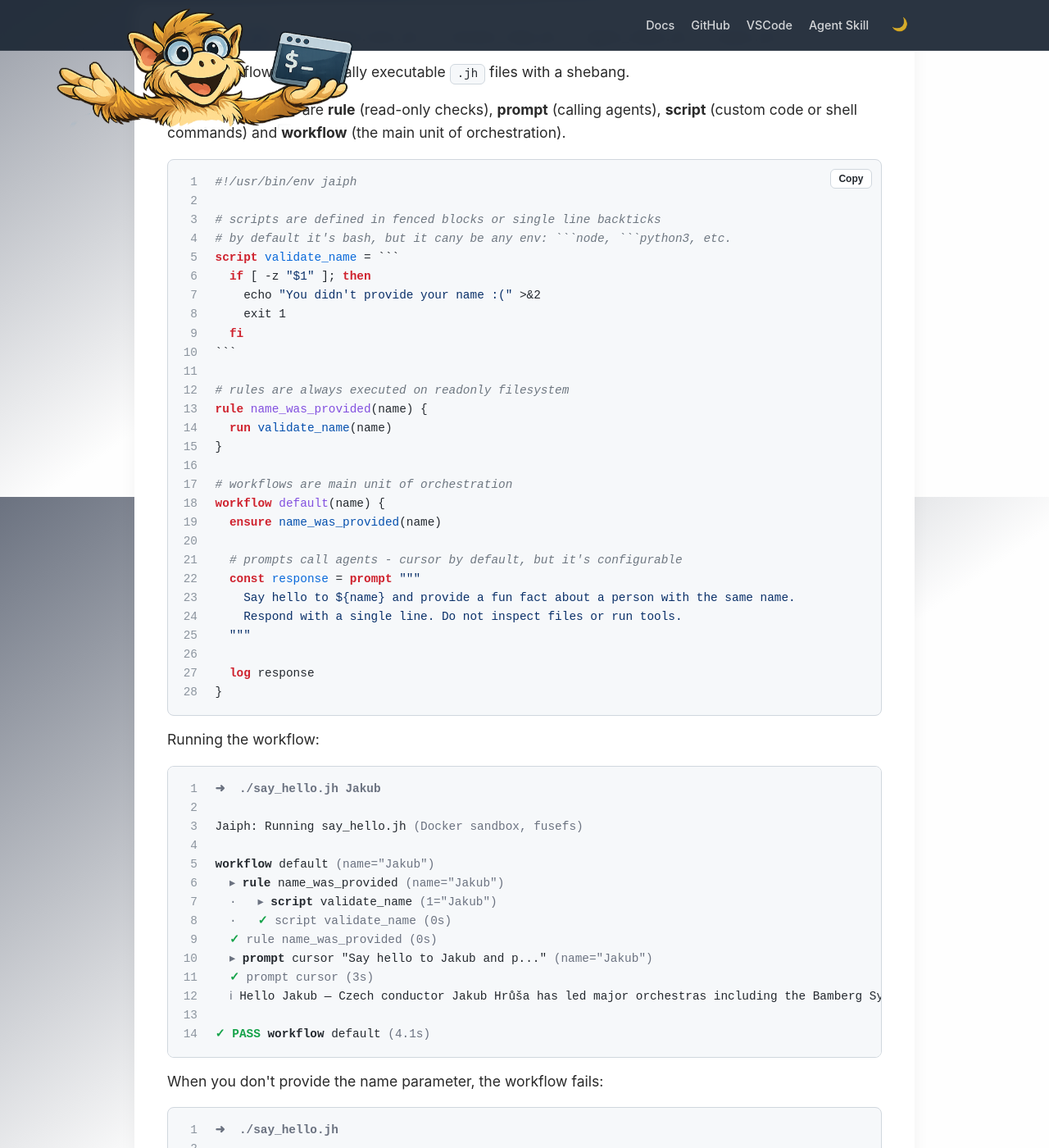
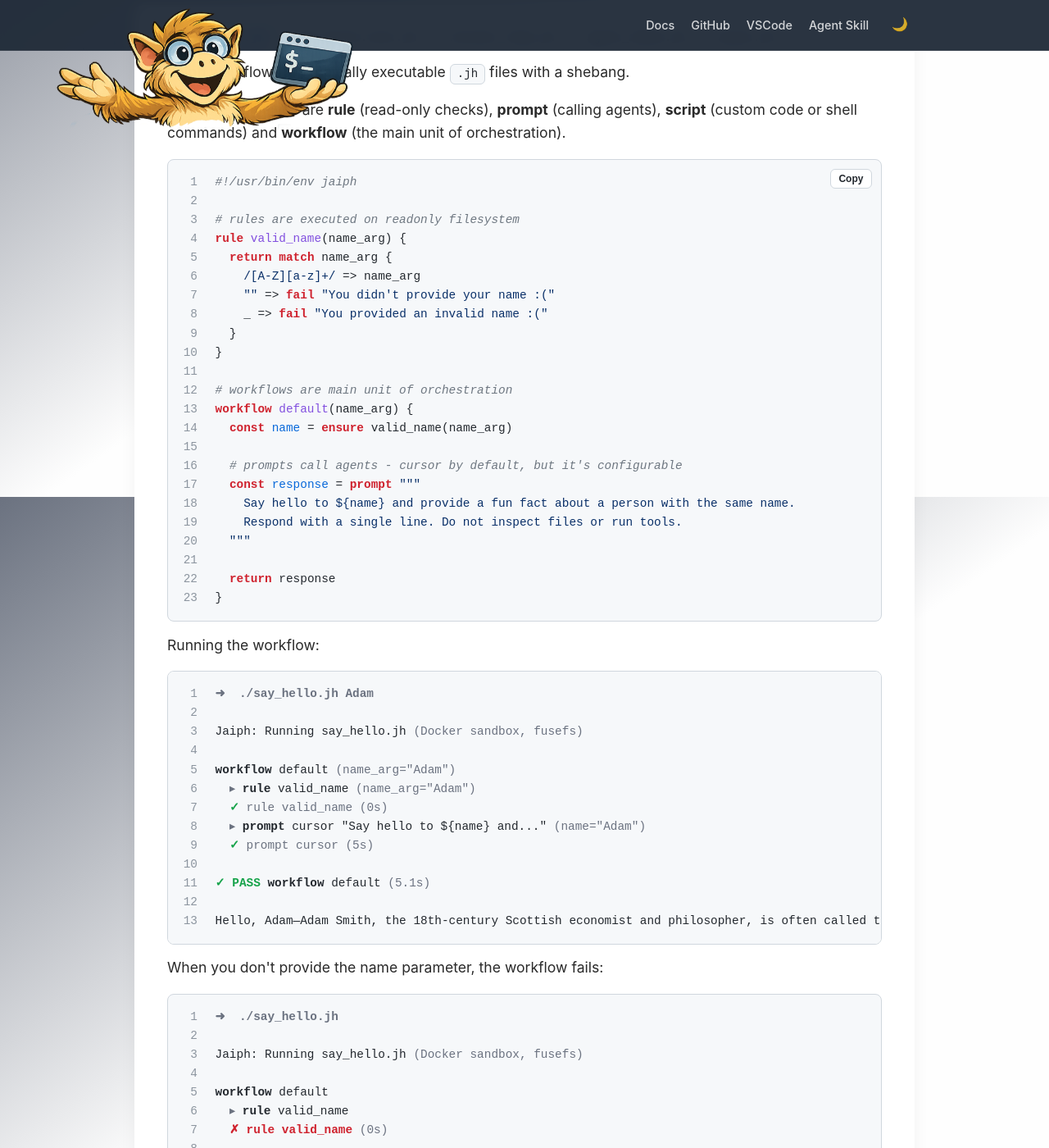
Before and after one commit to jaiphlang/jaiph, a Jekyll site: the page built from docs/index.html, in a window 1280 px wide and 1400 px high, scrolled down 2094 px. Shown: the whole window at 82% size. Built offline with Jekyll 4.4.1, drawn with Linux system fonts in a browser that asks for light colours; some of the changed text lies outside the part shown.

Commit message:
Docs: Sync samples, sharpen channels/async wording, extend Jaiph highlighter
- index.html: re-sync code samples (`say_hello.jh`, `say_hello.test.jh`,
  `recover_loop.jh`) and run-output blocks to match the current examples,
  including `match` rules, explicit `return`, prompt-placeholder previews,
  and the explicit `const response = run …` capture.
- index.html: rewrite the channels paragraph to lead with a concrete
  `findings -> analyst` example instead of the dense dispatch contract,
  and drop `Handle<T>` jargon from the async paragraph in favor of
  "resolves on the first read, or at the end of the embracing workflow."
- assets/js/main.js: extend the Jaiph syntax highlighter to color
  `match` / `return` / `fail` keywords, the `=>` arrow, single- and
  triple-backtick scripts, and bare regex literals at the start of an
  expression.
- examples/recover_loop.jh: trim stale top-of-file comment and shorten
  the recover-body logerr message; this is the canonical source the
  doc snippet now mirrors.
- Delete examples/recover_loop.test.jh — referenced a `check_report`
  script that no longer exists in the recast example.

Made-with: Cursor

````diff
--- a/docs/assets/js/main.js
+++ b/docs/assets/js/main.js
@@ -26,6 +26,9 @@
         "async",
         "prompt",
         "returns",
+        "return",
+        "match",
+        "fail",
         "mock",
         "log",
         "logerr",
@@ -54,6 +57,21 @@
     function tokenizeJaiphLine(line, state) {
         const tokens = [];
         let i = 0;
+
+        if (state.inFence) {
+            const trimmed = line.trim();
+            if (trimmed === "```") {
+                state.inFence = false;
+                const leading = line.match(/^(\s*)/);
+                if (leading && leading[1]) {
+                    tokens.push({ type: "whitespace", value: leading[1], kind: "plain" });
+                }
+                tokens.push({ type: "fence", value: "```", kind: "string" });
+                return tokens;
+            }
+            tokens.push({ type: "string", value: line, kind: "string" });
+            return tokens;
+        }
 
         while (i < line.length) {
             const ch = line[i];
@@ -84,6 +102,31 @@
             if (ch === "/" && line[i + 1] === "/") {
                 tokens.push({ type: "comment", value: line.slice(i), kind: "comment" });
                 break;
+            }
+
+            if (ch === "/") {
+                // Treat /.../ as a regex literal when it appears at the start of
+                // an expression on this line (e.g. a match-arm LHS). Heuristic:
+                // no significant tokens emitted yet on this line.
+                const noSignificant = tokens.every(function (t) {
+                    return t.type === "whitespace" || t.type === "comment";
+                });
+                if (noSignificant) {
+                    let j = i + 1;
+                    while (j < line.length && line[j] !== "/") {
+                        if (line[j] === "\\" && j + 1 < line.length) {
+                            j += 2;
+                            continue;
+                        }
+                        j += 1;
+                    }
+                    if (j < line.length && line[j] === "/" && j > i + 1) {
+                        j += 1;
+                        tokens.push({ type: "regex", value: line.slice(i, j), kind: "string" });
+                        i = j;
+                        continue;
+                    }
+                }
             }
 
             if (ch === "#") {
@@ -140,6 +183,32 @@
             if (ch === "-" && line[i + 1] === ">") {
                 tokens.push({ type: "arrow", value: "->", kind: "operator" });
                 i += 2;
+                continue;
+            }
+
+            if (ch === "=" && line[i + 1] === ">") {
+                tokens.push({ type: "fat_arrow", value: "=>", kind: "operator" });
+                i += 2;
+                continue;
+            }
+
+            if (ch === "`" && line[i + 1] === "`" && line[i + 2] === "`") {
+                tokens.push({ type: "fence", value: "```", kind: "string" });
+                i += 3;
+                state.inFence = true;
+                continue;
+            }
+
+            if (ch === "`") {
+                const start = i;
+                i += 1;
+                while (i < line.length && line[i] !== "`") {
+                    i += 1;
+                }
+                if (i < line.length) {
+                    i += 1;
+                }
+                tokens.push({ type: "string", value: line.slice(start, i), kind: "string" });
                 continue;
             }
 
@@ -416,7 +485,7 @@
      *   Array of line nodes with annotated tokens.
      */
     function parseJaiph(raw) {
-        const state = { inString: false };
+        const state = { inString: false, inFence: false };
         const tokenLines = raw.split("\n").map(function (line) {
             return tokenizeJaiphLine(line, state);
         });
--- a/docs/index.html
+++ b/docs/index.html
@@ -168,23 +168,18 @@ layout: null
                     </p>
                     <pre><code class="language-jaiph" data-sample-source>#!/usr/bin/env jaiph
 
-# scripts are defined in fenced blocks or single line backticks
-# by default it's bash, but it cany be any env: ```node, ```python3, etc.
-script validate_name = ```
-  if [ -z "$1" ]; then
-    echo "You didn't provide your name :(" >&2
-    exit 1
-  fi
-```
-
-# rules are always executed on readonly filesystem
-rule name_was_provided(name) {
-  run validate_name(name)
+# rules are executed on readonly filesystem
+rule valid_name(name_arg) {
+  return match name_arg {
+    /[A-Z][a-z]+/ =&gt; name_arg
+    "" =&gt; fail "You didn't provide your name :("
+    _ =&gt; fail "You provided an invalid name :("
+  }
 }
 
 # workflows are main unit of orchestration
-workflow default(name) {
-  ensure name_was_provided(name)
+workflow default(name_arg) {
+  const name = ensure valid_name(name_arg)
 
   # prompts call agents - cursor by default, but it's configurable
   const response = prompt """
@@ -192,33 +187,30 @@ workflow default(name) {
     Respond with a single line. Do not inspect files or run tools.
   """
 
-  log response
+  return response
 }</code></pre>
                     <p>Running the workflow:</p>
-                    <pre><code class="jaiph-run" data-sample-output="success"><span class="run-command">➜  ./say_hello.jh Jakub</span>
+                    <pre><code class="jaiph-run" data-sample-output="success"><span class="run-command">➜  ./say_hello.jh Adam</span>
 
 Jaiph: Running say_hello.jh<span class="run-banner-meta"> (Docker sandbox, fusefs)</span>
 
-<span class="run-keyword">workflow</span> default <span class="run-params">(name="Jakub")</span>
-  <span class="run-marker">▸</span> <span class="run-keyword">rule</span> name_was_provided <span class="run-params">(name="Jakub")</span>
-  <span class="run-marker">·</span>   <span class="run-marker">▸</span> <span class="run-keyword">script</span> validate_name <span class="run-params">(1="Jakub")</span>
-  <span class="run-marker">·</span>   <span class="run-pass">✓</span> <span class="run-time">script validate_name (0s)</span>
-  <span class="run-pass">✓</span> <span class="run-time">rule name_was_provided (0s)</span>
-  <span class="run-marker">▸</span> <span class="run-keyword">prompt</span> cursor "Say hello to Jakub and p..." <span class="run-params">(name="Jakub")</span>
-  <span class="run-pass">✓</span> <span class="run-time">prompt cursor (3s)</span>
-  <span class="run-marker">ℹ</span> Hello Jakub — Czech conductor Jakub Hrůša has led major orchestras including the Bamberg Symphony and often appears at the BBC Proms.
+<span class="run-keyword">workflow</span> default <span class="run-params">(name_arg="Adam")</span>
+  <span class="run-marker">▸</span> <span class="run-keyword">rule</span> valid_name <span class="run-params">(name_arg="Adam")</span>
+  <span class="run-pass">✓</span> <span class="run-time">rule valid_name (0s)</span>
+  <span class="run-marker">▸</span> <span class="run-keyword">prompt</span> cursor "Say hello to ${name} and..." <span class="run-params">(name="Adam")</span>
+  <span class="run-pass">✓</span> <span class="run-time">prompt cursor (5s)</span>
 
-<span class="run-pass">✓ PASS</span> <span class="run-keyword">workflow</span> default <span class="run-time">(4.1s)</span></code></pre>
+<span class="run-pass">✓ PASS</span> <span class="run-keyword">workflow</span> default <span class="run-time">(5.1s)</span>
+
+Hello, Adam—Adam Smith, the 18th-century Scottish economist and philosopher, is often called the father of modern economics for his landmark work *The Wealth of Nations*.</code></pre>
                     <p>When you don't provide the name parameter, the workflow fails:</p>
                     <pre><code class="jaiph-run" data-sample-output="failure"><span class="run-command">➜  ./say_hello.jh</span>
 
 Jaiph: Running say_hello.jh<span class="run-banner-meta"> (Docker sandbox, fusefs)</span>
 
 <span class="run-keyword">workflow</span> default
-  <span class="run-marker">▸</span> <span class="run-keyword">rule</span> name_was_provided
-  <span class="run-marker">·</span>   <span class="run-marker">▸</span> <span class="run-keyword">script</span> validate_name
-  <span class="run-marker">·</span>   <span class="run-fail">✗ script validate_name</span> <span class="run-time">(0s)</span>
-  <span class="run-fail">✗ rule name_was_provided</span> <span class="run-time">(0s)</span>
+  <span class="run-marker">▸</span> <span class="run-keyword">rule</span> valid_name
+  <span class="run-fail">✗ rule valid_name</span> <span class="run-time">(0s)</span>
 
 <span class="run-fail">✗ FAIL</span> <span class="run-keyword">workflow</span> default <span class="run-time">(0.4s)</span>
   Logs: &lt;path&gt;
@@ -251,6 +243,10 @@ Jaiph: Running say_hello.jh<span class="run-banner-meta"> (Docker sandbox, fusef
 
 import "say_hello.jh" as hello
 
+# We expect this test to fail due to mismatch in error message
+# between the prompt and the error message in the test file.
+# We use it to verify the test works and the error message output
+# is correct.
 test "without name, workflow fails with validation message" {
   # When
   const response = run hello.default() allow_failure
@@ -261,10 +257,14 @@ test "without name, workflow fails with validation message" {
 
 test "with name, returns greeting and logs response" {
   # Given
-  mock prompt "Hello Alice! Fun fact: Alice in Wonderland was written by Lewis Carroll."
+  const expected_response = "Hello Alice! Fun fact: Alice in Wonderland was written by Lewis Carroll."
+  mock prompt expected_response
 
   # When
-  run hello.default("Alice")
+  const response = run hello.default("Alice")
+
+  # Then
+  expect_equal response expected_response
 }</code></pre>
                     <p>Example failing test run output (expected string omits the trailing <code>:(</code> from stderr):
                     </p>
@@ -285,52 +285,64 @@ testing say_hello.test.jh
                 <div class="code-tab-panel" data-panel="recover-loop-jh" data-sample="recover-loop"
                     data-sample-file="recover_loop.jh">
                     <p>The <code>run … recover</code> pattern is a first-class repair-and-retry loop.
-                        When the target fails, the <code>recover(err)</code> body runs, then the target
-                        is retried automatically. The loop stops on success or when the retry limit
-                        (default 10, configurable via <code>run.recover_limit</code>) is exhausted.</p>
+                        When the target fails, the <code>recover(failure)</code> body runs, then the
+                        target is retried automatically. The loop stops on success or when the retry
+                        limit (default 10, configurable via <code>run.recover_limit</code>) is
+                        exhausted. Below, an agent is asked to create the missing file so the next
+                        attempt at the same script call passes.</p>
                     <pre><code class="language-jaiph" data-sample-source>#!/usr/bin/env jaiph
 
-# recover loop: when check() fails, fix() repairs the problem,
-# and Jaiph automatically retries check(). No manual recursion needed.
-script check_gate = `test -f .gate_passed`
-
-workflow check() {
-  run check_gate()
-}
-
-script do_fix = `touch .gate_passed`
-
-workflow fix() {
-  run do_fix()
-}
+# scripts are defined in fenced blocks or single line backticks
+# by default it's bash, but it cany be any env: ```node, ```python3, etc.
+script check_report_exists = ```
+  test -f report.txt
+```
 
 workflow default() {
-  run check() recover(err) {
-    run fix()
+  # Recovery in loop: when check_report_exists() fails, the recovery body
+  # is executed to fix it, and then check_report_exists() is retried.
+  # By default, the retry limit is 10.
+  run check_report_exists() recover(failure) {
+    logerr "Failed to check report.txt"
+    prompt "report.txt is missing. Create it with a short dummy summary."
   }
+
+  # scripts can be also executed inline
+  return run `cat report.txt`()
 }</code></pre>
-                    <p>In the run below, <code>check()</code> fails once. The recover body runs
-                        <code>fix()</code>, and Jaiph retries <code>check()</code> which now succeeds.
+                    <p>In the run below, <code>check_report_exists()</code> fails on the first
+                        attempt. The <code>recover</code> body logs the failure and prompts an agent
+                        to create <code>report.txt</code>; Jaiph then retries the script call which
+                        now succeeds. The inline-backtick <code>cat report.txt</code> script returns
+                        the file contents from the workflow, which Jaiph prints below the run tree.
                     </p>
                     <pre><code class="jaiph-run" data-sample-output="run"><span class="run-command">➜  ./recover_loop.jh</span>
 
 Jaiph: Running recover_loop.jh<span class="run-banner-meta"> (Docker sandbox, fusefs)</span>
 
 <span class="run-keyword">workflow</span> default
-  <span class="run-marker">▸</span> <span class="run-keyword">workflow</span> check
-  <span class="run-marker">·</span>   <span class="run-marker">▸</span> <span class="run-keyword">script</span> check_gate
-  <span class="run-marker">·</span>   <span class="run-fail">✗ script check_gate (0s)</span>
-  <span class="run-fail">✗ workflow check (0s)</span>
-  <span class="run-marker">▸</span> <span class="run-keyword">workflow</span> fix
-  <span class="run-marker">·</span>   <span class="run-marker">▸</span> <span class="run-keyword">script</span> do_fix
-  <span class="run-marker">·</span>   <span class="run-pass">✓</span> <span class="run-time">script do_fix (0s)</span>
-  <span class="run-pass">✓</span> <span class="run-time">workflow fix (0s)</span>
-  <span class="run-marker">▸</span> <span class="run-keyword">workflow</span> check
-  <span class="run-marker">·</span>   <span class="run-marker">▸</span> <span class="run-keyword">script</span> check_gate
-  <span class="run-marker">·</span>   <span class="run-pass">✓</span> <span class="run-time">script check_gate (0s)</span>
-  <span class="run-pass">✓</span> <span class="run-time">workflow check (0s)</span>
+  <span class="run-marker">▸</span> <span class="run-keyword">script</span> check_report_exists
+  <span class="run-fail">✗ script check_report_exists (0s)</span>
+  <span class="run-fail">! Failed to check report.txt</span>
+  <span class="run-marker">▸</span> <span class="run-keyword">prompt</span> cursor "report.txt is missing. C..."
+  <span class="run-pass">✓</span> <span class="run-time">prompt cursor (5s)</span>
+  <span class="run-marker">▸</span> <span class="run-keyword">script</span> check_report_exists
+  <span class="run-pass">✓</span> <span class="run-time">script check_report_exists (0s)</span>
+  <span class="run-marker">▸</span> <span class="run-keyword">script</span> __inline_752d3a136cc9
+  <span class="run-pass">✓</span> <span class="run-time">script __inline_752d3a136cc9 (0s)</span>
 
-<span class="run-pass">✓ PASS</span> <span class="run-keyword">workflow</span> default <span class="run-time">(0.5s)</span></code></pre>
+<span class="run-pass">✓ PASS</span> <span class="run-keyword">workflow</span> default <span class="run-time">(6.1s)</span>
+
+Summary
+-------
+
+This is a placeholder report. No build or test results were generated for
+this file; it exists only to satisfy tooling or documentation that expects
+`report.txt` to be present.
+
+- Status: OK (dummy)
+- Artifacts: none
+- Next steps: replace with a real report when you add automated reporting</code></pre>
                     <p>For one-shot failure handling without retry, use <code>catch</code> instead. See
                         <a href="/language#recover--repair-and-retry-loop">Language — recover</a>.
                     </p>
@@ -338,11 +350,11 @@ Jaiph: Running recover_loop.jh<span class="run-banner-meta"> (Docker sandbox, fu
 
                 <div class="code-tab-panel" data-panel="inbox-pipeline-jh" data-sample="agent-inbox"
                     data-sample-file="agent_inbox.jh">
-                    <p>The <strong>inbox</strong> system lets workflows communicate through named channels.
-                        A workflow sends a message with <code>&lt;-</code> (RHS: quoted literal, <code>${var}</code>, or
-                        <code>run</code> to a script) and an inline route on the channel declaration
-                        (<code>channel name -&gt; workflow</code>) dispatches it to receivers with
-                        the dispatch values (message, channel, sender) bound to the target's declared parameters.
+                    <p>You can define named <strong>channels</strong> with inline routing — for instance
+                        <code>channel findings -&gt; analyst</code> means the <code>analyst</code> workflow
+                        listens to messages passed on the <code>findings</code> channel. Each time a
+                        message is sent to <code>findings</code> with the <code>&lt;-</code> operator,
+                        the <code>analyst</code> workflow is triggered.
                     </p>
                     <pre><code class="language-jaiph" data-sample-source>#!/usr/bin/env jaiph
 
@@ -391,8 +403,8 @@ Jaiph: Running agent_inbox.jh<span class="run-banner-meta"> (Docker sandbox, fus
                     <p>This sample runs two prompt workflows in parallel: one with Cursor and one with Claude.</p>
                     <p>Each workflow sets its own <code>agent.backend</code>, captures the prompt response, and logs it.
                         The default workflow uses <code>run async</code> to fan out both workflows concurrently.
-                        Each <code>run async</code> returns a <code>Handle&lt;T&gt;</code> that resolves on first read;
-                        unresolved handles are implicitly joined before the workflow completes.</p>
+                        Each <code>run async</code> response resolves on the first read, or at the end of
+                        the embracing workflow.</p>
                     <pre><code class="language-jaiph" data-sample-source>#!/usr/bin/env jaiph
 
 const prompt_text = "Say: Greetings! I am [model name]."
````
Also changed, not shown: 2 other files.
